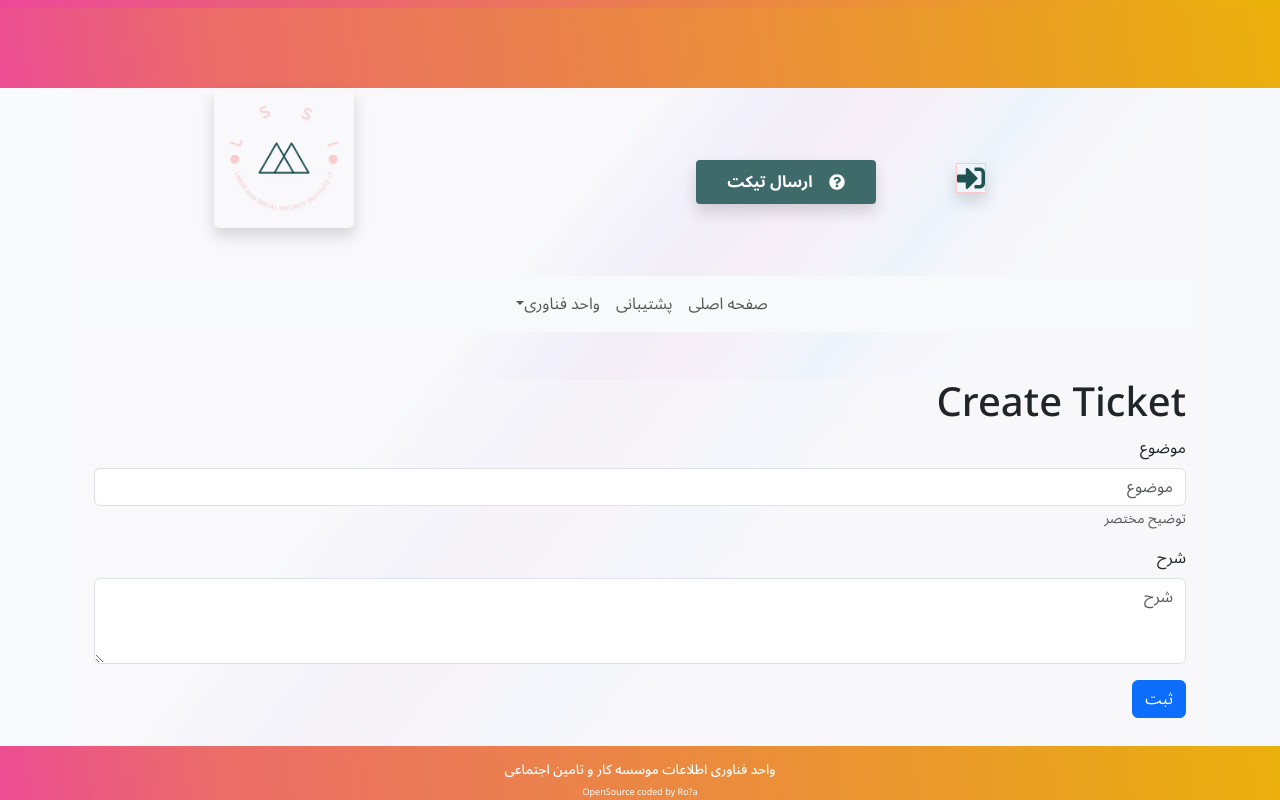
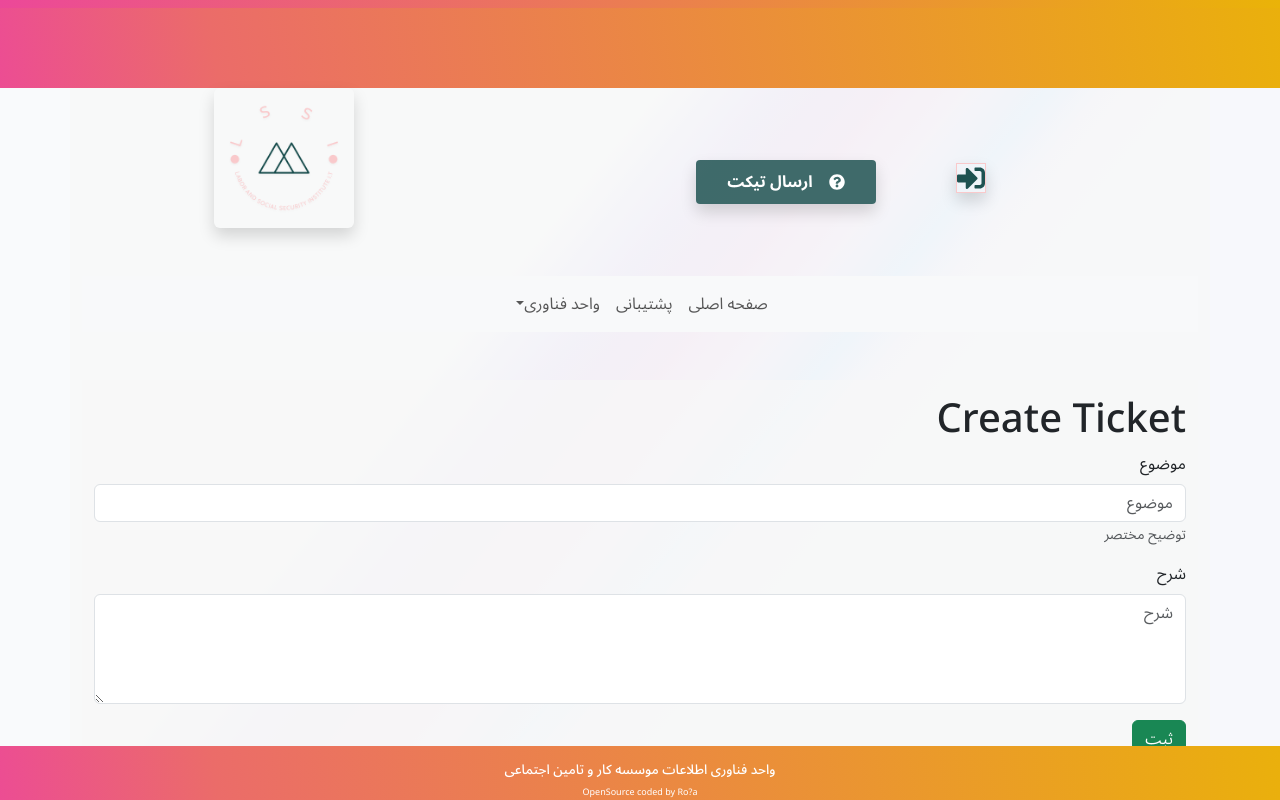
Before and after one commit to Rojahm/ticketing-nextjs-1402-06-13, a Next.js app: page /ticketing/create in a window 1280 px wide. Shown: the top 800 px of the page. Built offline with nearby package versions, Linux system fonts and the light colour scheme.

Commit message:
container

```diff
--- a/app/globals.css
+++ b/app/globals.css
@@ -35,8 +35,9 @@ body {
   );
 }
 .container {
-  background-color: rgba(249, 250, 252, 0.5);
+  background-color: rgba(248, 248, 248, 0.603);
   padding-bottom: 100px;
+  border-radius: 0px 0px 15px 15px;
 }
 .rainbow {
   background: rgb(236, 77, 147);
--- a/app/layout.jsx
+++ b/app/layout.jsx
@@ -20,7 +20,7 @@ export default function RootLayout({ children }) {
         <div className="rainbow h-20"></div>
         <div className="container">
           <Header />
-          <div className="container mt-5" dir="rtl">
+          <div className="container mt-5 pt-3" dir="rtl">
             {children}
           </div>
         </div>
--- a/app/page.jsx
+++ b/app/page.jsx
@@ -2,7 +2,7 @@ import Box from "./components/Box";
 
 export default function Home() {
   return (
-    <main className="text-center mt-5">
+    <main className="text-center">
       <h1>HomePage</h1>
       <div className="d-flex justify-evenly mt-5">
         <Box />
--- a/app/ticketing/create/page.jsx
+++ b/app/ticketing/create/page.jsx
@@ -14,10 +14,10 @@ const CreateTicket = () => {
         </Form.Group>
         <Form.Group className="mb-3" controlId="exampleForm.ControlTextarea1">
           <Form.Label>شرح</Form.Label>
-          <Form.Control as="textarea" rows={3} placeholder="شرح" />
+          <Form.Control as="textarea" rows={4} placeholder="شرح" />
         </Form.Group>
 
-        <Button variant="primary" type="submit">
+        <Button variant="success" type="submit">
           ثبت
         </Button>
       </Form>
```
